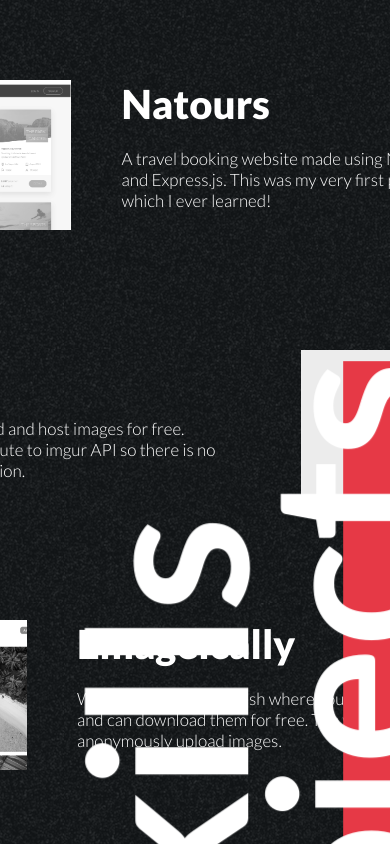
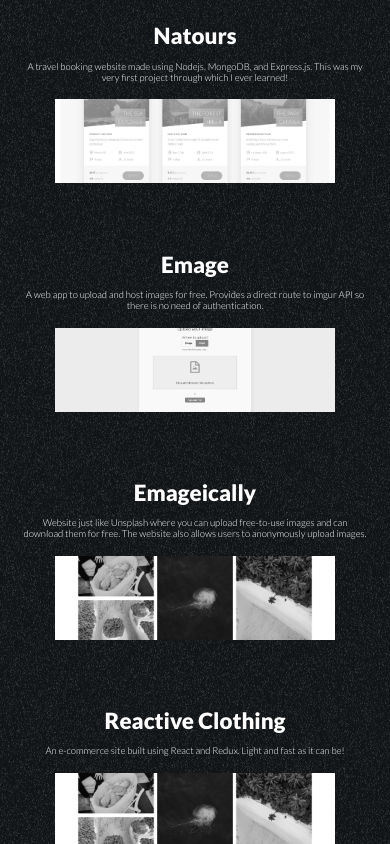
Before and after one commit to frostzt/frostzt, a Next.js app: page /projects in a window 390 px wide. Shown: the top 844 px of the page. Built offline with nearby package versions, Linux system fonts and the light colour scheme.

Commit message:
Site made responsive

```diff
--- a/Components/Project/Project.module.scss
+++ b/Components/Project/Project.module.scss
@@ -1,3 +1,5 @@
+@import "../../styles/responsiveManager.scss";
+
 .link {
   text-decoration: none;
 
@@ -8,6 +10,10 @@
     position: relative;
     margin-bottom: 12rem;
     color: var(--text-color);
+
+    @include respond(mobileLarge) {
+      flex-direction: column;
+    }
 
     &:hover .readmore {
       opacity: 1;
@@ -37,12 +43,20 @@
       height: 15rem;
       position: relative;
 
+      @include respond(mobileLarge) {
+        margin: 0 auto;
+      }
+
       &__image {
         width: 100% !important;
       }
     }
 
     .content {
+      @include respond(mobileLarge) {
+        text-align: center;
+      }
+
       .title {
         font-size: 4rem;
         font-weight: 900;
@@ -52,6 +66,10 @@
       .about {
         font-weight: 300;
         font-size: 1.7rem;
+
+        @include respond(mobileLarge) {
+          margin-bottom: 3rem;
+        }
       }
     }
   }
--- a/Components/Project/Project.tsx
+++ b/Components/Project/Project.tsx
@@ -1,5 +1,6 @@
 import React from "react";
 import Image from "next/image";
+import { useMediaQuery } from "react-responsive";
 
 // Styles
 import styles from "./Project.module.scss";
@@ -13,6 +14,29 @@ interface Props {
 }
 
 const Project: React.FC<Props> = ({ ltr, title, about, imgurl, to }) => {
+  const isMobileLarge = useMediaQuery({ maxWidth: 425 });
+
+  if (isMobileLarge) {
+    return (
+      <a href={to} className={styles.link} target="_blank">
+        <div className={styles.container}>
+          <div className={styles.content}>
+            <h2 className={styles.title}>{title}</h2>
+            <div className={styles.about}>{about}</div>
+          </div>
+          <div className={styles.imageContainer}>
+            <Image
+              className={styles.imageContainer__image}
+              layout="fill"
+              objectFit="cover"
+              src={imgurl}
+            />
+          </div>
+        </div>
+      </a>
+    );
+  }
+
   if (ltr) {
     return (
       <a href={to} className={styles.link} target="_blank">
--- a/Components/Projects/Projects.module.scss
+++ b/Components/Projects/Projects.module.scss
@@ -1,3 +1,5 @@
+@import "../../styles/responsiveManager.scss";
+
 .container {
   width: 100%;
   padding: 10rem;
@@ -5,4 +7,8 @@
   padding-top: 8rem;
   align-items: center;
   flex-direction: column;
+
+  @include respond(mobileLarge) {
+    padding: 2rem;
+  }
 }
--- a/Components/Projects/Projects.tsx
+++ b/Components/Projects/Projects.tsx
@@ -17,7 +17,6 @@ const Projects: React.FC = () => {
       x: 0,
       opacity: 1,
       transition: {
-        delay: 1,
         type: "spring",
         duration: 0.8,
         staggerChildren: 0.2,
--- a/package.json
+++ b/package.json
@@ -21,6 +21,7 @@
   },
   "devDependencies": {
     "@types/react": "17.0.8",
+    "@types/react-responsive": "^8.0.2",
     "typescript": "4.3.2"
   }
 }
--- a/pages/projects/index.module.scss
+++ b/pages/projects/index.module.scss
@@ -1,21 +1,60 @@
+@import "../../styles/responsiveManager.scss";
+
 .container {
   width: 100%;
   display: flex;
   position: relative;
 
+  @include respond(mobileLarge) {
+    padding: 2rem;
+  }
+
   .projectFixed {
     width: 15%;
     height: 100%;
+
+    @include respond(mobileLarge) {
+      width: 0;
+    }
   }
 
   .skillFixed {
     width: 15%;
     height: 100%;
+
+    @include respond(mobileLarge) {
+      width: 0;
+    }
   }
 
   .projectsContainer {
     width: 70%;
     height: 100%;
+
+    @include respond(mobileLarge) {
+      width: 100%;
+    }
+
+    .backlink {
+      cursor: pointer;
+      font-size: 2.4rem;
+      margin-bottom: 5rem;
+      color: var(--primary-color);
+
+      @include respond(mobileLarge) {
+        margin-left: 5rem;
+      }
+    }
+
+    .navigationControls {
+      display: flex;
+      margin-bottom: 3rem;
+      justify-content: space-evenly;
+
+      &__link {
+        font-size: 3rem;
+      }
+    }
   }
 
   .projectTitle {
--- a/pages/projects/index.tsx
+++ b/pages/projects/index.tsx
@@ -1,5 +1,7 @@
 import Head from "next/head";
+import Link from "next/link";
 import { useState } from "react";
+import { useMediaQuery } from "react-responsive";
 
 // Styles and animations
 import cx from "classnames";
@@ -16,19 +18,25 @@ import Scroll from "../../Layouts/Scroll";
 const ProjectsPage = () => {
   const [currentSelect, setCurrentSelect] = useState<string>("projects");
 
+  // Responsive
+  const isTabletPortrait = useMediaQuery({ maxWidth: 768 });
+  const isMobileLarge = useMediaQuery({ maxWidth: 425 });
+
   const projectVariant = {
     normal: {
       fontSize: "25rem",
       top: "25%",
       left: "50%",
       transform: "translate(-50%, -25%)",
+      opacity: 1,
     },
     animated: {
       left: "-15%",
       top: "35%",
-      fontSize: "22rem",
+      fontSize: isTabletPortrait ? "15rem" : "22rem",
       transform: "translate(-50%, -50%)",
       rotateZ: "-90deg",
+      opacity: isMobileLarge ? 0 : 1,
     },
   };
 
@@ -44,8 +52,8 @@ const ProjectsPage = () => {
     animated: {
       right: "-5%",
       top: "35%",
-      opacity: 1,
-      fontSize: "22rem",
+      opacity: isMobileLarge ? 0 : 1,
+      fontSize: isTabletPortrait ? "15rem" : "22rem",
       transform: "translate(-50%, -50%)",
       rotateZ: "-90deg",
     },
@@ -58,6 +66,8 @@ const ProjectsPage = () => {
           <title>Projects</title>
         </Head>
         {/* Side Projects Heading */}
+        {isMobileLarge ? null : (
+          <>
             <motion.h2
               initial="normal"
               animate="animated"
@@ -72,13 +82,48 @@ const ProjectsPage = () => {
               projects
             </motion.h2>
             <div className={styles.projectFixed}>&nbsp;</div>
+          </>
+        )}
 
         {/* Main Content */}
         <motion.div className={styles.projectsContainer}>
           {currentSelect === "projects" ? <Projects /> : <Skills />}
+          {isMobileLarge ? (
+            <div className={styles.navigationControls}>
+              <div
+                className={styles.navigationControls__link}
+                style={{
+                  color:
+                    currentSelect === "projects"
+                      ? "var(--text-color)"
+                      : "var(--primary-color)",
+                }}
+                onClick={() => setCurrentSelect("projects")}
+              >
+                projects
+              </div>
+              <div
+                className={styles.navigationControls__link}
+                style={{
+                  color:
+                    currentSelect === "skills"
+                      ? "var(--text-color)"
+                      : "var(--primary-color)",
+                }}
+                onClick={() => setCurrentSelect("skills")}
+              >
+                skills
+              </div>
+            </div>
+          ) : null}
+          <Link href="/">
+            <div className={styles.backlink}>back</div>
+          </Link>
         </motion.div>
 
         {/* Side Skill Heading */}
+        {isMobileLarge ? null : (
+          <>
             <div className={styles.skillFixed}>&nbsp;</div>
             <motion.h2
               initial="normal"
@@ -93,6 +138,8 @@ const ProjectsPage = () => {
             >
               skills
             </motion.h2>
+          </>
+        )}
       </motion.div>
     </Scroll>
   );
--- a/styles/Home.module.scss
+++ b/styles/Home.module.scss
@@ -1,9 +1,20 @@
+@import "./responsiveManager.scss";
+
 .container {
   width: 100%;
   height: 100%;
   overflow: auto;
   overflow-x: hidden;
   position: absolute;
+
+  .headcheck {
+    top: 0%;
+    left: 0;
+    width: 100%;
+    height: 20%;
+    position: absolute;
+    background-color: var(--background);
+  }
 }
 
 // Main Header
@@ -19,6 +30,10 @@
   height: 100vh;
   border: 6rem solid white;
 
+  @include respond(tabletPortrait) {
+    border: 4rem solid white;
+  }
+
   // Align the items
   display: flex;
   align-items: center;
@@ -30,6 +45,16 @@
     align-items: center;
     margin-right: 22rem;
     justify-content: center;
+
+    @include respond(mobileLarge) {
+      margin: 0 auto;
+      text-align: center;
+      flex-direction: column;
+    }
+
+    @include respond(mobileSmall) {
+      transform: translateX(-5rem) !important;
+    }
 
     .imageContainer {
       width: 60rem;
@@ -46,6 +71,19 @@
       font-weight: 900;
       color: var(--text-color);
       transform: translateY(4rem);
+
+      @include respond(tabletPortrait) {
+        font-size: 45rem;
+      }
+
+      @include respond(mobileLarge) {
+        font-size: 38rem;
+        transform: translateY(-8rem);
+      }
+
+      @include respond(mobileSmall) {
+        font-size: 30rem;
+      }
     }
   }
 
@@ -54,6 +92,21 @@
     position: relative;
     letter-spacing: 1.27em;
     color: var(--text-color);
+
+    @include respond(tabletPortrait) {
+      margin-left: 5rem;
+    }
+
+    @include respond(mobileLarge) {
+      font-size: 4rem;
+      text-align: center;
+      transform: translateY(-8rem) !important;
+    }
+
+    @include respond(mobileSmall) {
+      font-size: 4rem;
+      letter-spacing: 1.1em;
+    }
   }
 }
 
@@ -66,6 +119,10 @@
   justify-content: center;
 
   &__container {
+    @include respond(tabletPortrait) {
+      text-align: center;
+    }
+
     .abilities {
       cursor: pointer;
       position: relative;
@@ -99,6 +156,14 @@
       font-size: 15rem;
       font-weight: 900;
       color: var(--text-color);
+
+      @include respond(laptop) {
+        font-size: 12rem;
+      }
+
+      @include respond(mobileLarge) {
+        font-size: 8rem;
+      }
     }
   }
 }
@@ -119,6 +184,10 @@
     color: var(--text-color);
     transition: transfrom 0.3s;
     transform: translate(-50%, -50%);
+
+    @include respond(mobileLarge) {
+      font-size: 15rem;
+    }
 
     &::before {
       left: 0;
@@ -149,11 +218,23 @@
   justify-content: center;
 
   .content {
+    @include respond(tabletPortrait) {
+      text-align: center;
+    }
+
     &__para {
       font-size: 20rem;
       font-weight: 900;
       color: var(--text-color);
       text-transform: uppercase;
+
+      @include respond(laptop) {
+        font-size: 16rem;
+      }
+
+      @include respond(mobileLarge) {
+        font-size: 10rem;
+      }
 
       &_link {
         position: relative;
--- a/styles/globals.scss
+++ b/styles/globals.scss
@@ -1,3 +1,5 @@
+@import "./responsiveManager.scss";
+
 *,
 *::after,
 *::before {
@@ -8,6 +10,18 @@
 
 html {
   font-size: 62.5%;
+
+  @include respond(laptopLarge) {
+    font-size: 50%;
+  }
+
+  @include respond(laptop) {
+    font-size: 40%;
+  }
+
+  @include respond(mobileLarge) {
+    font-size: 35%;
+  }
 }
 
 body {
--- /dev/null
+++ b/styles/responsiveManager.scss
@@ -0,0 +1,36 @@
+@mixin respond($breakpoint) {
+  @if $breakpoint == laptopLarge {
+    @media only screen and (max-width: 90em) {
+      // 1440px
+      @content;
+    }
+  }
+
+  @if $breakpoint == laptop {
+    @media only screen and (max-width: 64em) {
+      // 1024px
+      @content;
+    }
+  }
+
+  @if $breakpoint == tabletPortrait {
+    @media only screen and (max-width: 48em) {
+      // 768px
+      @content;
+    }
+  }
+
+  @if $breakpoint == mobileLarge {
+    @media only screen and (max-width: 26.5625em) {
+      // 425px
+      @content;
+    }
+  }
+
+  @if $breakpoint == mobileSmall {
+    @media only screen and (max-width: 20em) {
+      // 320px
+      @content;
+    }
+  }
+}
```
Also changed, not shown: pages/index.tsx (+56 -10 lines), 1 other file (tests, documents, lock files or other folders). Lines whose indentation alone changed are shown as unchanged.
